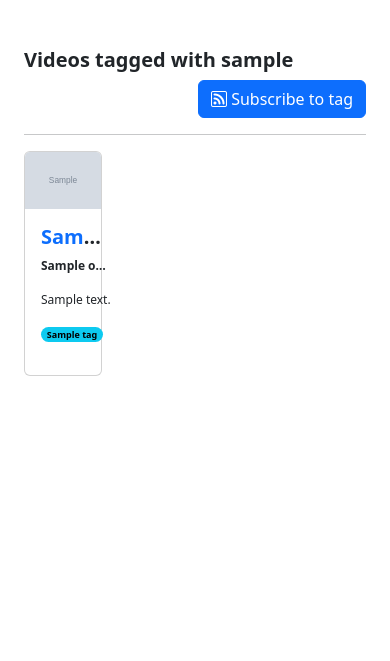
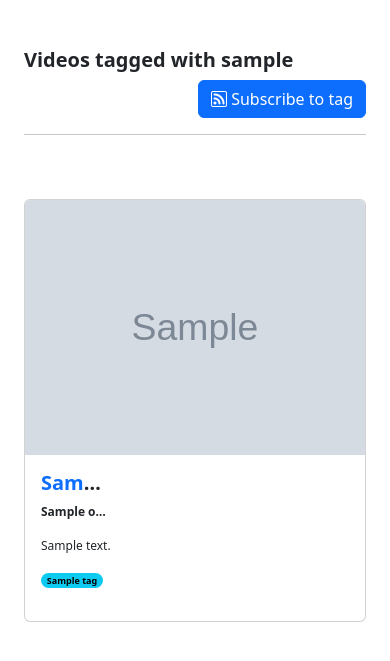
Before and after one commit to wreiner/viddlws, a Django app: template viddlws/core/templates/index.html in a window 390 px wide. Shown: the part 56-717 px from the top of the page. Run offline with Django 4.2, Linux system fonts and the light colour scheme; the template is opened without the code that fills it: most values are stand-ins (such as "Sample title", 1, 10 or a date in 2020); grey boxes marked "Sample" are stand-in pictures; some libraries are stand-ins or nearby versions.

Commit message:
Make overview page more mobile friendly

```diff
--- a/viddlws/core/templates/index.html
+++ b/viddlws/core/templates/index.html
@@ -60,13 +60,13 @@
                 {% if forloop.counter0|divisibleby:3 %}
                 {% if not forloop.first %}
                     </div>
+                    <div class="row">
+                    {% else %}
                     <div class="row mt-5">
-                {% else %}
-                <div class="row mt-3">
                 {% endif %}
                 {% endif %}
-		    <div class="col-md-4 portfolio-item">
-                <div class="card" style="width: 20vw;">
+                <div class="col-md mt-3">
+                    <div class="card">
                         <a href="/v/{{video.id}}/"><img src="{% if '/static' in video.thumbnailfile %}{{video.thumbnailfile}}{% else %}/downloads/{{video.thumbnailfile}}{% endif %}" class="card-img-top" alt="..."></a>
                         <div class="card-body">
                         <h5 class="card-title list-title truncate"><a href="/v/{{video.id}}/">{{video.title}}</a></h5>
@@ -88,7 +88,7 @@
             <p>You haven't downloaded any videos yet.</p>
             <p><a href="/add_video/">Add a video</a></p>
         {% endif %}
-        <!-- /.row -->
+
 
         <!-- Pagination -->
         {% if is_paginated %}
```
Also changed, not shown: TODO.md (+10 -10 lines). Lines whose indentation alone changed are shown as unchanged.
